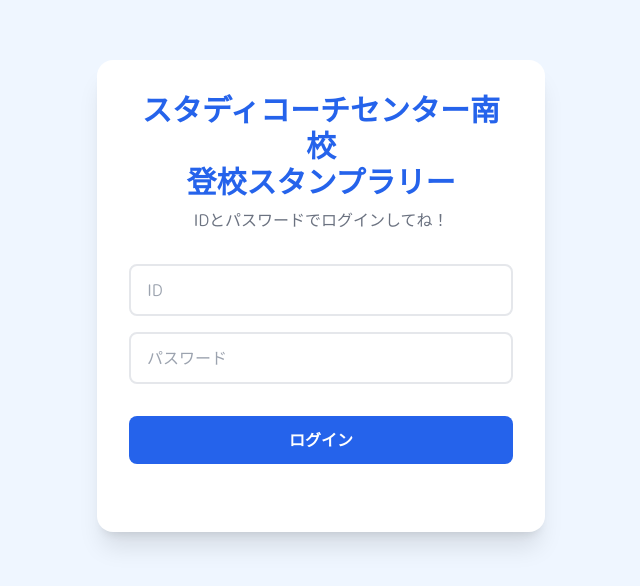
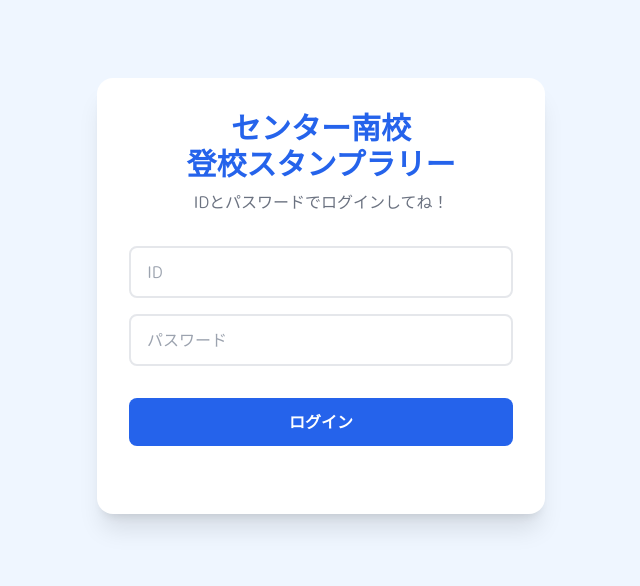
Before and after one commit to studycoach-develop/centerminami-stamp-rally, a plain HTML site: page index.html in a window 1280 px wide. Shown: the part 104-690 px from the top of the page, without its empty margins (319-959 px from the left). Drawn offline with nearby package versions, Linux system fonts and the light colour scheme.

Commit message:
Update index.html

```diff
--- a/index.html
+++ b/index.html
@@ -3,7 +3,7 @@
 <head>
     <meta charset="UTF-8">
     <meta name="viewport" content="width=device-width, initial-scale=1.0">
-    <title>スタディコーチセンター南校登校スタンプラリー</title>
+    <title>センター南校登校スタンプラリー</title>
     <script src="https://cdn.tailwindcss.com"></script>
     <link href="https://fonts.googleapis.com/css2?family=M+PLUS+Rounded+1c:wght@400;700;800&display=swap" rel="stylesheet">
     <style>
@@ -26,7 +26,7 @@
     <div id="app-container" class="w-full max-w-md mx-auto bg-white rounded-2xl shadow-xl p-8">
         <!-- ログイン画面 -->
         <div id="login-screen">
-            <h1 class="text-3xl font-extrabold text-center text-blue-600 mb-2">スタディコーチセンター南校<br>登校スタンプラリー</h1>
+            <h1 class="text-3xl font-extrabold text-center text-blue-600 mb-2">センター南校<br>登校スタンプラリー</h1>
             <p class="text-center text-gray-500 mb-8">IDとパスワードでログインしてね！</p>
             <div class="space-y-4">
                 <input type="text" id="username" placeholder="ID" class="w-full px-4 py-3 border-2 border-gray-200 rounded-lg focus:outline-none focus:border-blue-500 transition-colors">
```
